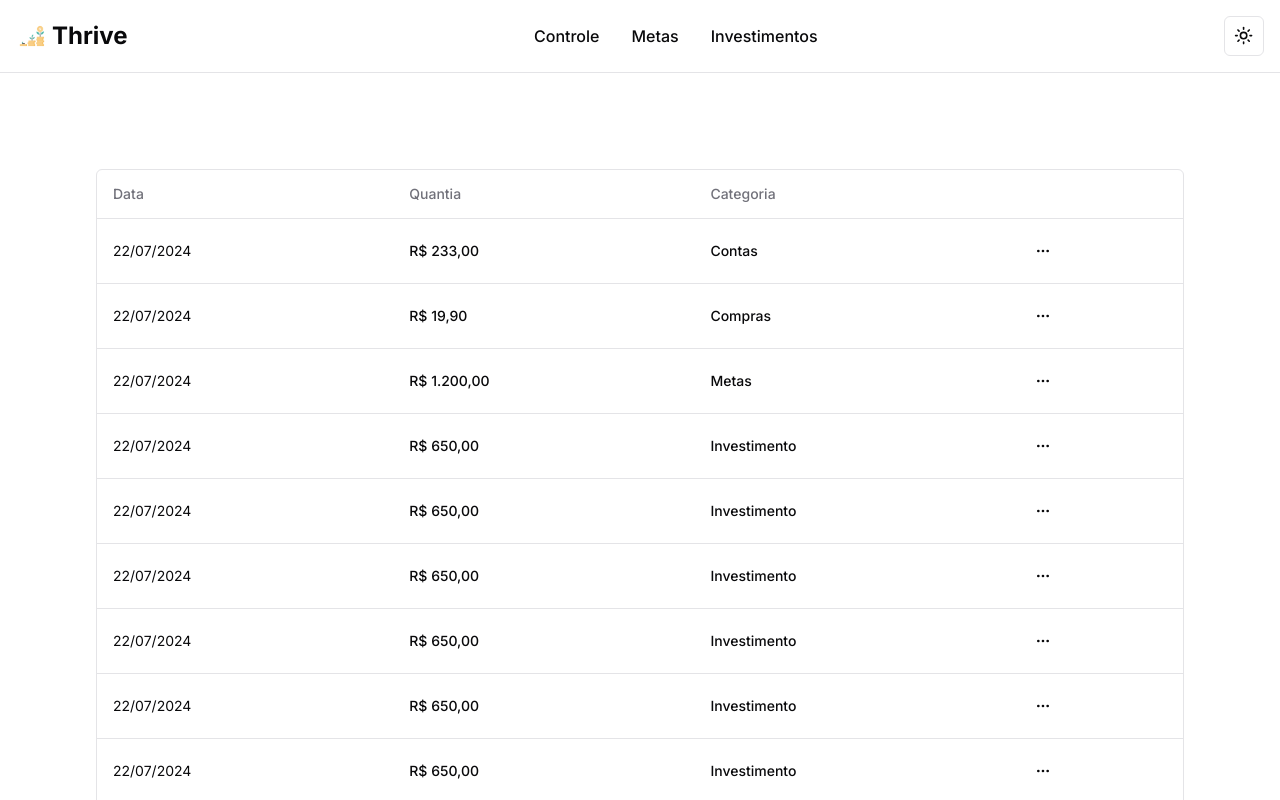
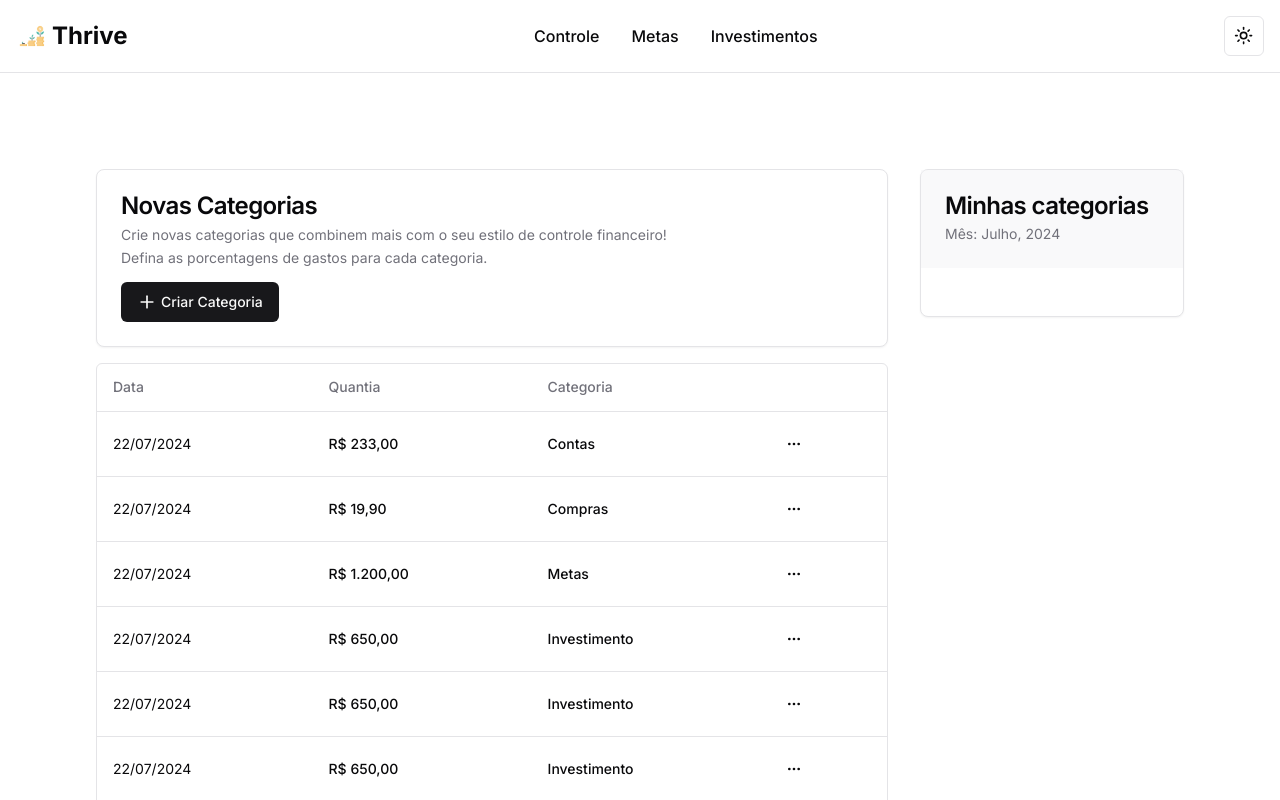
Before and after one commit to sblvitor/thrive, a Next.js app: page /controle in a window 1280 px wide. Shown: the top 800 px of the page. Built offline with nearby package versions, Linux system fonts and the light colour scheme.

Commit message:
feat: add initial cards to the control page

```diff
--- a/src/app/(authenticated)/controle/page.tsx
+++ b/src/app/(authenticated)/controle/page.tsx
@@ -2,6 +2,8 @@ import { Expense, expenses } from '@/models/controle/expense'
 import React from 'react'
 import { DataTable } from '../../../components/ui/data-table'
 import { columns } from './columns'
+import CreateCategoryCard from '@/components/controle/CreateCategoryCard'
+import MyCategories from '@/components/controle/MyCategories'
 
 async function getData(): Promise<Expense[]> {
     // TODO mock api call, do skeletons
@@ -14,8 +16,15 @@ export default async function Page() {
 
     return (
         <main className="flex flex-col min-h-screen items-center justify-between p-24">
-            <div className='w-full'>
-                <DataTable columns={columns} data={data} />
+            <div className='flex w-full space-x-8'>
+                <div className='w-3/4 space-y-4'>
+                    <CreateCategoryCard />
+                    {/* colocar em um card?  */}
+                    <DataTable columns={columns} data={data} />
+                </div>
+                <div className='w-1/4'>
+                    <MyCategories />
+                </div>
             </div>
         </main>
     )
--- /dev/null
+++ b/src/components/controle/CreateCategoryCard.tsx
@@ -0,0 +1,25 @@
+'use client'
+
+import React from 'react'
+import { Card, CardDescription, CardFooter, CardHeader, CardTitle } from '../ui/card'
+import { Button } from '../ui/button'
+import { Plus } from 'lucide-react'
+
+export default function CreateCategoryCard() {
+    return (
+        <Card>
+            <CardHeader className='pb-3'>
+                <CardTitle>Novas Categorias</CardTitle>
+                <CardDescription className="max-w-xl leading-relaxed">
+                    Crie novas categorias que combinem mais com o seu estilo de controle financeiro!
+                    Defina as porcentagens de gastos para cada categoria.
+                </CardDescription>
+            </CardHeader>
+            <CardFooter>
+                <Button onClick={() => {}}>
+                    <Plus className='mr-1 h-5 w-5' /> Criar Categoria
+                </Button>
+            </CardFooter>
+        </Card>
+    )
+}
--- /dev/null
+++ b/src/components/controle/MyCategories.tsx
@@ -0,0 +1,18 @@
+import React from 'react'
+import { Card, CardContent, CardDescription, CardHeader, CardTitle } from '../ui/card'
+
+export default function MyCategories() {
+    return (
+        <Card>
+            <CardHeader className='bg-muted/50'>
+                <CardTitle>Minhas categorias</CardTitle>
+                <CardDescription>
+                    Mês: Julho, 2024
+                </CardDescription>
+            </CardHeader>
+            <CardContent className='pt-6'>
+
+            </CardContent>
+        </Card>
+    )
+}
```
